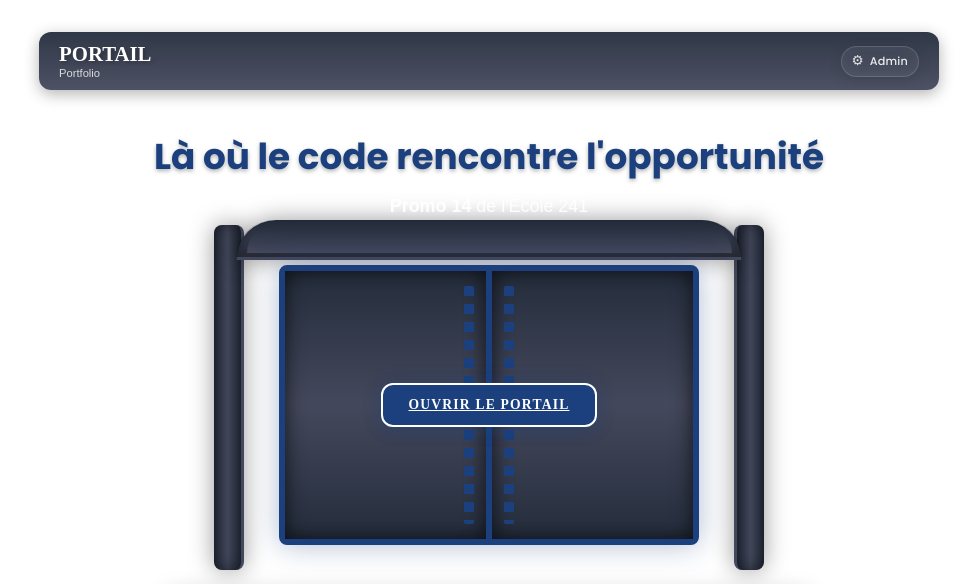
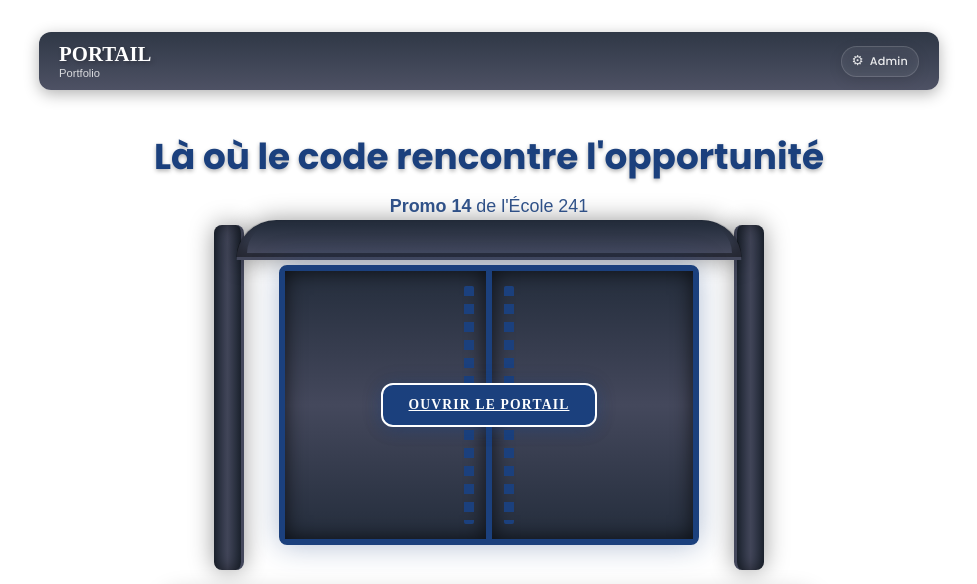
Before and after one commit to JJ-Dev625/proposition_v2, a plain HTML site: page index.html in a window 1280 px wide. Shown: the top 584 px of the page, without its empty margins (151-1128 px from the left). Drawn offline with Linux system fonts and the light colour scheme; a web font is replaced by a local one.

Commit message:
modicifaction du subtitle

```diff
--- a/style.css
+++ b/style.css
@@ -214,7 +214,7 @@ body.unlocked {
     font-family: 'Inclusive Sans', sans-serif;
     font-size: clamp(0.85rem, 2.5vw, 1.05rem);
     opacity: 0.9;
-    color: var(--white);
+    color: #1B407D;
     line-height: 1.3;
     margin-top: 16px;
 }
```
